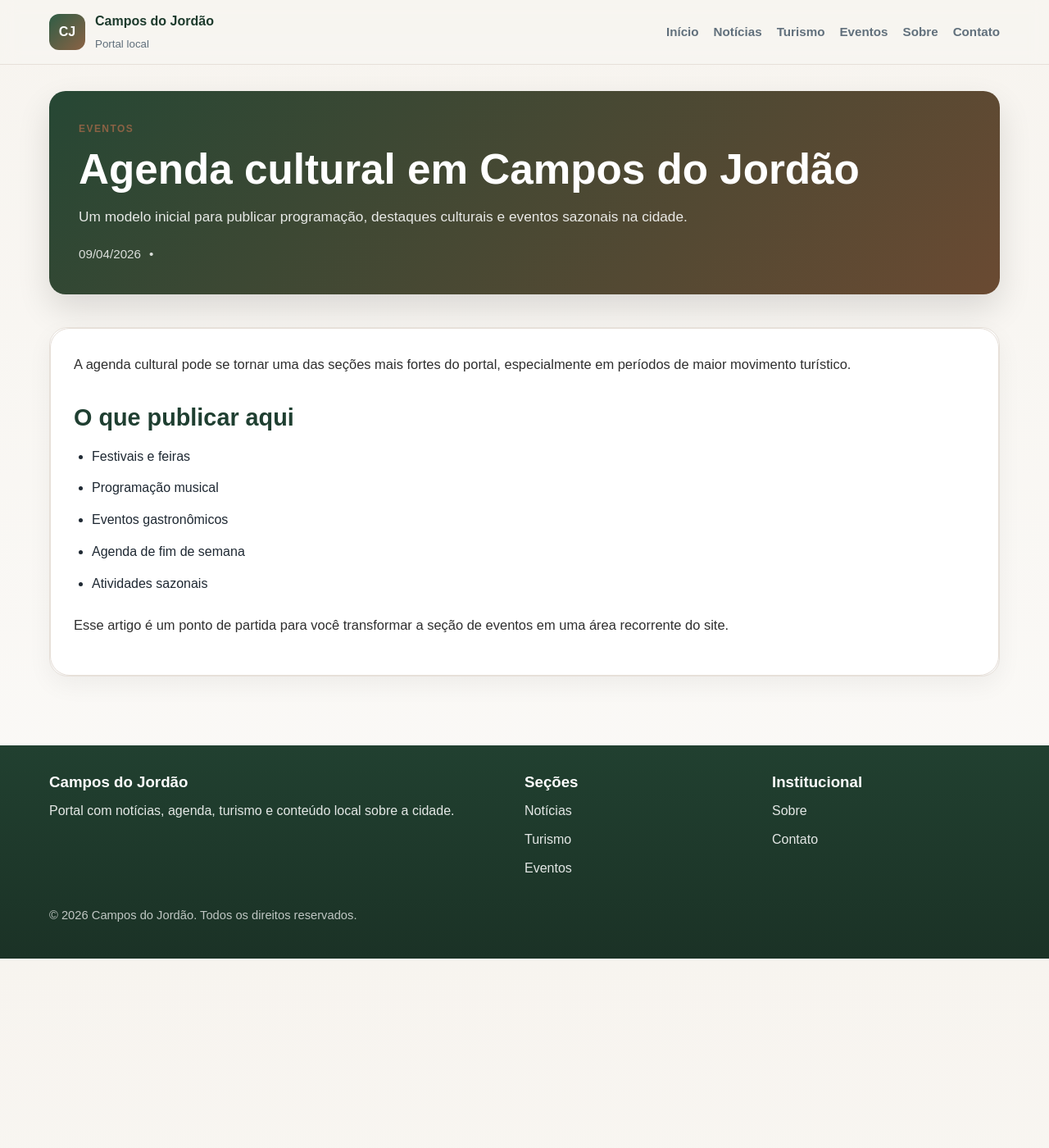
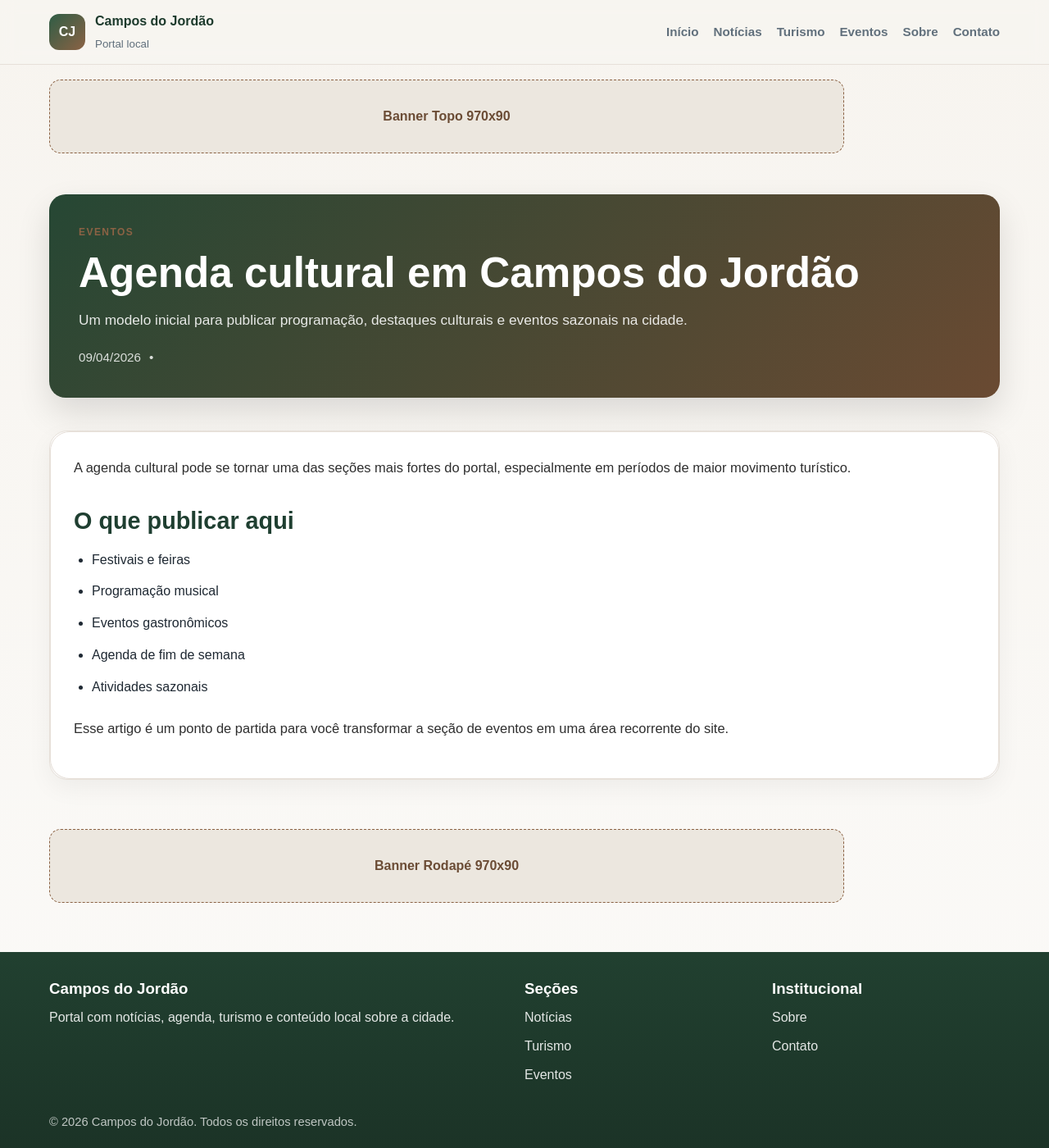
Before and after one commit to projetocamposdojordao/projetocamposdojordao.github.io, a Jekyll site: the page built from _posts/2026-04-09-agenda-cultural-em-campos-do-jordao.md, in a window 1280 px wide and 1400 px high. Shown: the whole window at 82% size. Built offline with Jekyll 4.4.1, drawn with Linux system fonts in a browser that asks for light colours.

Commit message:
Update post.html

```diff
--- a/_layouts/post.html
+++ b/_layouts/post.html
@@ -1,6 +1,14 @@
 ---
 layout: default
 ---
+<section class="top-ad">
+  <div class="container">
+    <a href="#" class="ad-box ad-box--top">
+      <span>Banner Topo 970x90</span>
+    </a>
+  </div>
+</section>
+
 <section class="hero-banner post-hero">
   <div class="container">
     <div class="post-header-card">
@@ -48,3 +56,11 @@ layout: default
     </div>
   </div>
 </section>
+
+<section class="bottom-ad">
+  <div class="container">
+    <a href="#" class="ad-box ad-box--footer">
+      <span>Banner Rodapé 970x90</span>
+    </a>
+  </div>
+</section>
```
